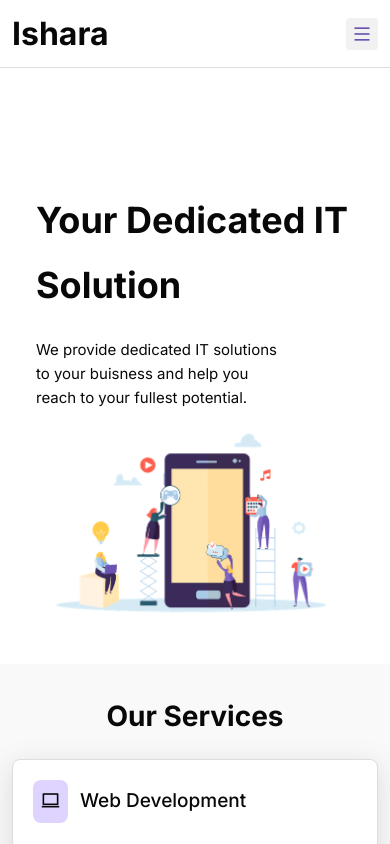
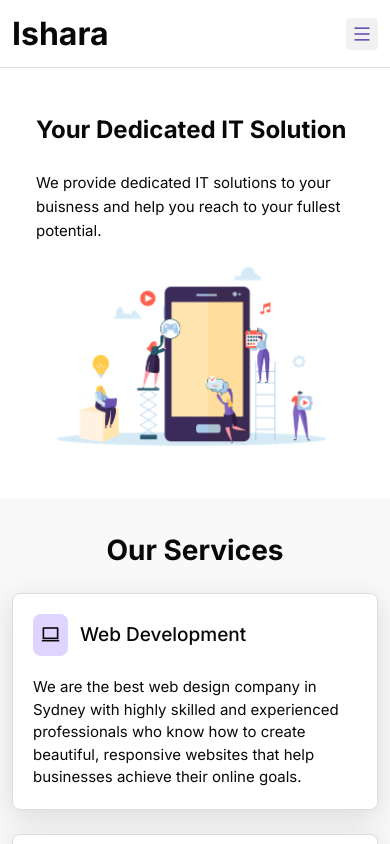
Before and after one commit to psujan/ishara, a React (Create React App) app: page / in a window 390 px wide. Shown: the top 844 px of the page. Built offline with nearby package versions, Linux system fonts and the light colour scheme.

Commit message:
fix[WIP] : responsive issues in homepage

```diff
--- a/src/assets/scss/components/_header.scss
+++ b/src/assets/scss/components/_header.scss
@@ -64,21 +64,28 @@
 
 .mobile-menu-wrap.is-closed {
   width: 0px;
+  opacity: 0;
   transition: 0.3s ease-out;
 }
 
 .mobile-menu-icon {
+  display: none !important;
   @include mobile-menu-icon-style();
 }
 
-@media screen and (max-width: 768px) {
+@media screen and (max-width: 992px) {
   .header-menu,
   #contact-btn {
     display: none !important;
   }
 
+  .mobile-menu-icon {
+    display: block !important;
+  }
+
   .mobile-menu-wrap.is-opened {
     width: 280px;
+    opacity: 1;
     transition: 0.3s ease-out;
   }
 
--- a/src/assets/scss/components/homepage/_hero.scss
+++ b/src/assets/scss/components/homepage/_hero.scss
@@ -1,33 +1,44 @@
-
-
-.hero-section{
-  padding-top:120px
+.hero-section {
+  padding-top: 120px;
 }
 
-.hero-head{
-  h1{
+.hero-head {
+  h1 {
     font-size: 36px;
     font-weight: 800;
-    margin-bottom:20px;
-    line-height:1.8;
+    margin-bottom: 20px;
+    line-height: 1.8;
   }
 
-  p{
+  p {
     line-height: 1.6;
-    width:80%;
+    width: 80%;
   }
 }
 
-.hero-img{
-  margin-top:-80px
+.hero-img {
+  margin-top: -80px;
 }
 
-@media screen and (max-width:768px) {
-  .hero-img{
+@media screen and (max-width: 768px) {
+  .hero-section {
+    padding-top: 40px;
+  }
+
+  .hero-img {
     max-width: 500px;
-    margin-top:0;
-    img{
+    margin-top: 0;
+    img {
       max-width: 100%;
     }
   }
+
+  .hero-head {
+    h1 {
+      font-size: 24px;
+    }
+    p {
+      width: 100%;
+    }
+  }
 }
--- a/src/assets/scss/components/homepage/_projects.scss
+++ b/src/assets/scss/components/homepage/_projects.scss
@@ -52,3 +52,18 @@
     }
   }
 }
+
+@media screen and (max-width: 768px) {
+  .project-image-wrap {
+    .circle {
+      .project-img {
+        max-width: 80%;
+        margin: 0 auto;
+        right: -10px;
+        .rsis-image {
+          max-width: 80% !important;
+        }
+      }
+    }
+  }
+}
--- a/src/assets/scss/components/homepage/_testimonial.scss
+++ b/src/assets/scss/components/homepage/_testimonial.scss
@@ -44,9 +44,12 @@
   }
 }
 
+@media screen and (max-width: 768px) {
+  .testimonial-right {
+    padding: 20px 0;
+  }
 
-@media screen and (max-width:768px) {
-  .testimonial-card{
+  .testimonial-card {
     max-width: 100%;
   }
 }
--- a/src/pages/Home/partials/Projects.js
+++ b/src/pages/Home/partials/Projects.js
@@ -1,16 +1,14 @@
 import Image1 from "../../../assets/images/projectimg1.jpg";
 import Image2 from "../../../assets/images/projectimg2.jpg";
 import Image3 from "../../../assets/images/projectimg3.png";
-
 
 import SimpleImageSlider from "react-simple-image-slider";
 const images = [{ url: Image1 }, { url: Image2 }, { url: Image3 }];
 
 export default function Projects() {
-
-  const handleCompleteSlide = ()=>{
-    console.log('slide completed')
-  }
+  const handleCompleteSlide = () => {
+    console.log("slide completed");
+  };
 
   return (
     <section className="section">
@@ -33,9 +31,14 @@ export default function Projects() {
                   effective for students and teachers across NSW.
                 </p>
               </div>
-              <a href="/" className="app-btn app-btn-outline-primary d-inline-block">
-                Find More<i className="ri-arrow-right-line ps-2"></i>
-              </a>
+              <div className="text-center text-lg-start">
+                <a
+                  href="/"
+                  className="app-btn app-btn-outline-primary d-inline-block"
+                >
+                  Find More<i className="ri-arrow-right-line ps-2"></i>
+                </a>
+              </div>
             </div>
           </div>
 
@@ -51,14 +54,13 @@ export default function Projects() {
                     showBullets={false}
                     showNavs={false}
                     autoPlay={true}
-                    onCompleteSlide={()=>handleCompleteSlide()}
+                    onCompleteSlide={() => handleCompleteSlide()}
                     bgColor="#fff"
                   />
                 </div>
                 <div className="animate-circle1"></div>
                 <div className="animate-circle2"></div>
                 <div className="animate-circle3"></div>
-
               </div>
             </div>
           </div>
```
